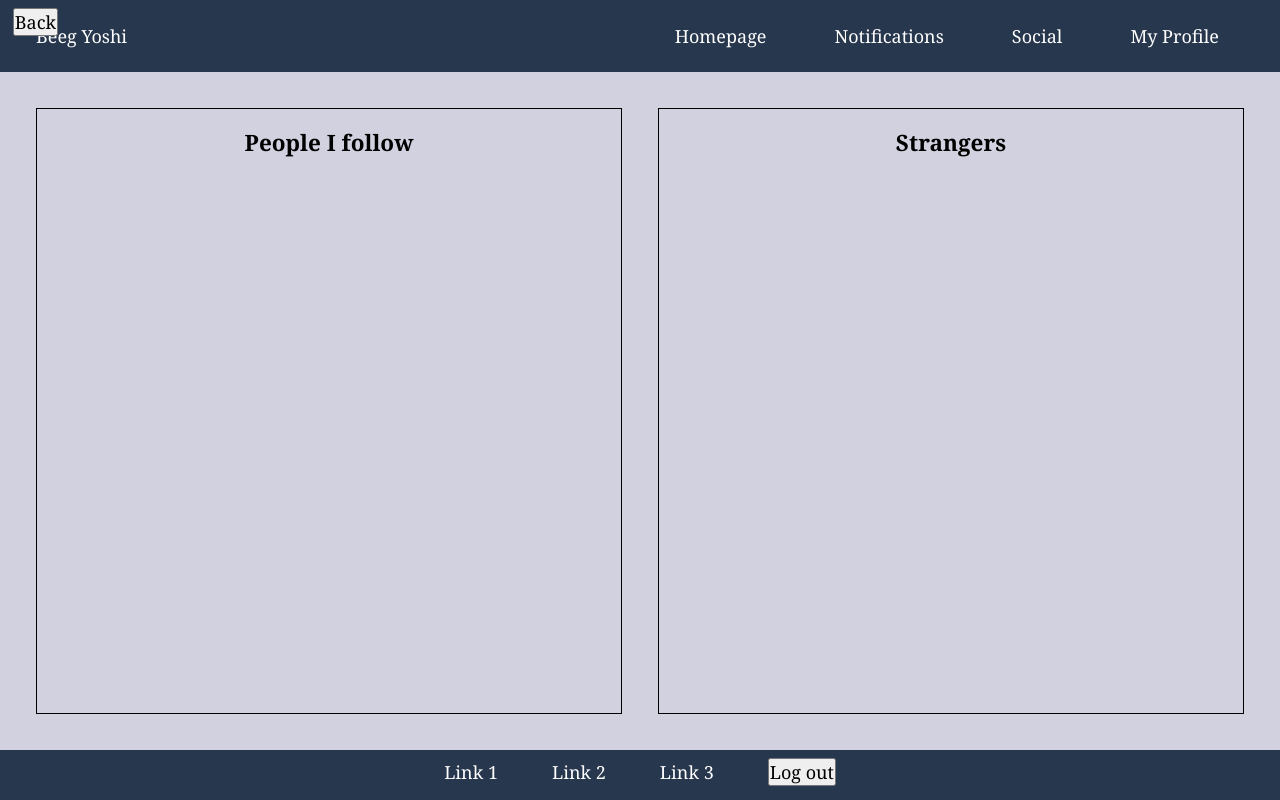
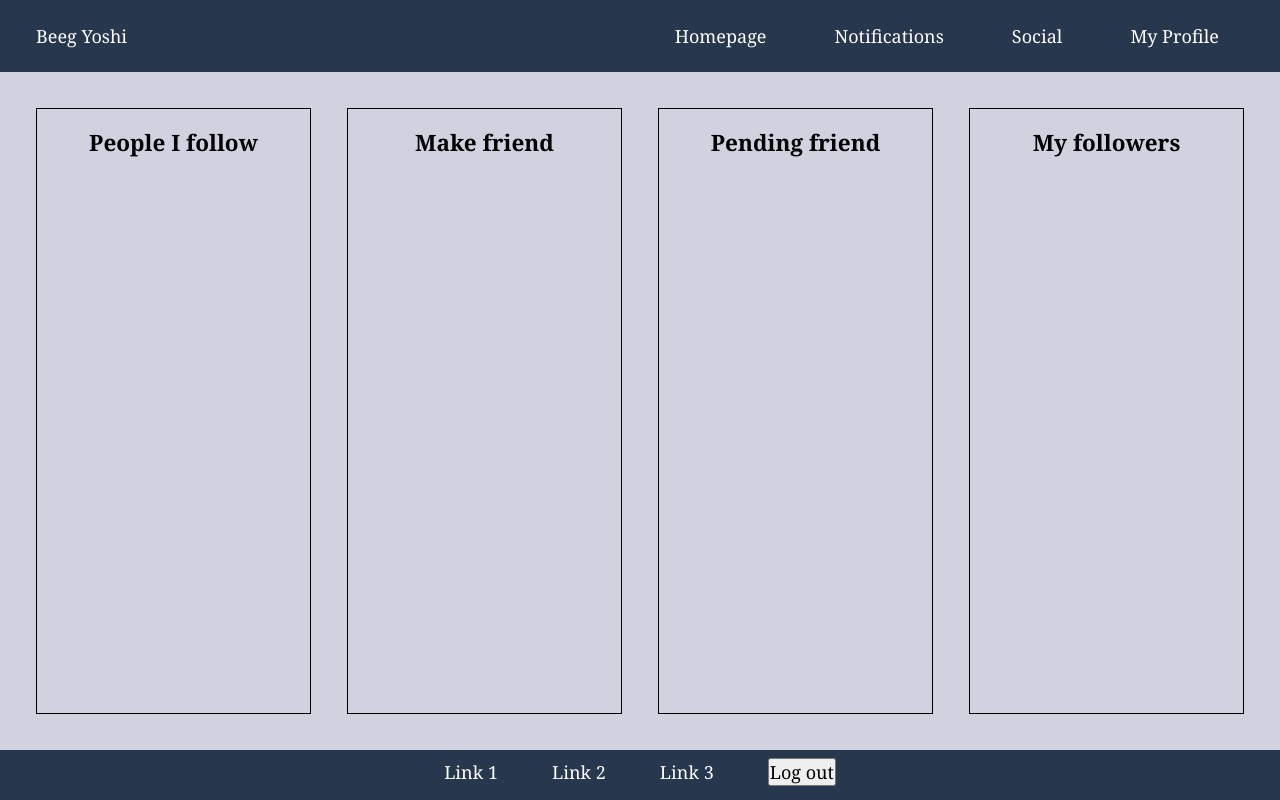
Before and after one commit to uofa-cmput404/404f23project-beeg-yoshi, a Django app: template frontend/templates/pages/socialPage.html in a window 1280 px wide. Run offline with Django 4.2, Linux system fonts and the light colour scheme; the template is opened without the code that fills it, so the values that code supplies are empty.

Commit message:
social page

```diff
--- a/backend/friendship/urls.py
+++ b/backend/friendship/urls.py
@@ -5,4 +5,5 @@ urlpatterns = [
     path('authors/<str:pk>/followers/', views.get_followers_of_single_author, name='get_followers_of_single_author'),
     path('authors/<str:pk>/followers/<str:fk>/', views.single_friendship_method, name='single_friendship_method'),
     path('authors/<str:pk>/request/<str:fk>/', views.friend_request_methods, name='friend_request_methods'),
+    path('authors/<str:pk>/request/pending', views.get_pending_friend_request, name='get_pending_friend_request'),
 ]
--- a/backend/user/views.py
+++ b/backend/user/views.py
@@ -1,6 +1,8 @@
 from django.shortcuts import render
 from .models import User,ServerAdmin, Like,Inbox
+from friendship.models import Friendship, FriendRequest
 from .serializers import UserSerializer,LikeSerializer,InboxSerializer
+from friendship.serializers import FriendshipSerializer, FriendRequestSerializer
 from rest_framework import status
 from rest_framework.response import Response
 from rest_framework.decorators import api_view
@@ -80,7 +82,7 @@ def get_all_friendship_of_single_author(request, pk):
 def get_stranger_of_single_author(request,pk):
     if request.method == 'GET':
         friend_ids = Friendship.objects.filter(from_user_id=pk).values_list('to_user_id', flat=True)
-        non_friends = User.objects.filter(type='AUTHOR').exclude(id__in=friend_ids).exclude(id=pk) # exclude the author themself
+        non_friends = User.objects.filter(type='AUTHOR').exclude(id__in=friend_ids).exclude(id=pk).exclude(id__in=FriendRequest.objects.filter(from_user_id=pk).values_list('to_user_id', flat=True))
         serializer = UserSerializer(non_friends, many=True)
         return Response(serializer.data, status=status.HTTP_200_OK)
 
--- a/frontend/static/social/stylesheets/socialPage.css
+++ b/frontend/static/social/stylesheets/socialPage.css
@@ -53,3 +53,11 @@
     box-shadow: rgba(0, 0, 0, 0.24) 0px 3px 8px;
     cursor: pointer; /* Click = accept */
 }
+#friendRequestsList button {
+    border: 1px solid black;
+    border-radius: 8px;
+    padding: 4px;
+    background-color: var(--softRed);
+    box-shadow: rgba(0, 0, 0, 0.24) 0px 3px 8px;
+    cursor: pointer;
+}
--- a/frontend/templates/pages/socialPage.html
+++ b/frontend/templates/pages/socialPage.html
@@ -30,16 +30,21 @@
             </ul>
         </div>
         <div class="list">
-            <h2>Strangers</h2>
+            <h2>Make friend</h2>
             <ul id="strangersList">
                 <!-- Strangers will be dynamically populated here -->
             </ul>
         </div>
-
-
-
-        <!-- You can probably get rid of this button since we can use the header to navigate. -->
-        <button style="position: absolute; left: 1%; top: 1%;" id="backbtn" >Back</button>
+        <div class="list">
+            <h2>Pending friend</h2>
+            <ul id="friendRequestsList">
+            </ul>
+        </div>
+        <div class="list">
+            <h2>My followers</h2>
+            <ul id="followersList">
+            </ul>
+        </div>
     </div>
     <!-- Footer -->
     <div class="footer">
--- a/frontend/templates/scripts/socialPage.js
+++ b/frontend/templates/scripts/socialPage.js
@@ -1,7 +1,8 @@
 const friendsList = document.getElementById("friendsList");
 const strangersList = document.getElementById("strangersList");
 const userData = JSON.parse(localStorage.getItem('userData'));
-const backbtn = document.getElementById("backbtn");
+const followersList = document.getElementById("followersList");
+const pendingList = document.getElementById("friendRequestsList");
 const Logout = document.querySelector("#logoutBtn")
 const nav = document.querySelector(".navLinks")
 const authorId = userData.id;
@@ -16,6 +17,12 @@ if (userData) {
 async function fetchLists() {
     let friends = await axios.get(`http://127.0.0.1:8000/service/authors/${authorId}/friends/`)
     let strangers = await axios.get(`http://127.0.0.1:8000/service/authors/${authorId}/strangers/`)
+    let followers = await axios.get(`http://127.0.0.1:8000/service/authors/${authorId}/followers/`);
+    let pending = await axios.get(`http://127.0.0.1:8000/service/authors/${authorId}/request/pending`)
+    console.log(pending.data);
+    populateList(pendingList, pending.data.items, 'Cancel');
+    console.log(followers.data.items);
+    populateList(followersList, followers.data.items, '');
     console.log(friends.data);
     console.log(strangers.data);
     populateList(friendsList, friends.data, 'Unfollow');
@@ -27,23 +34,23 @@ function populateList(listElement, users, buttonText) {
     users.forEach(user => {
         let li = document.createElement("li");
         li.textContent = user.displayName;
-
+        if (buttonText!==''){
         let button = document.createElement("button");
         button.textContent = buttonText;
         button.addEventListener('click', () => handleButtonClick(user, buttonText));
 
         li.appendChild(button);
+        }
         listElement.appendChild(li);
+
+
     });
 }
-backbtn.addEventListener('click', () => {
-    window.location.href = "index.html";
-});
 function handleButtonClick(user, action) {
     if(action === 'Follow') {
         const follow = async () => {
             try {
-                const response= await axios.put(`http://127.0.0.1:8000/service/authors/${user.id}/followers/${authorId}/`)
+                const response= await axios.post(`http://127.0.0.1:8000/service/authors/${authorId}/request/${user.id}/`)
                 console.log(response.data)
             } catch (error) {
                 console.log(error.response.data)
@@ -65,6 +72,18 @@ function handleButtonClick(user, action) {
         unfollow();
         fetchLists();
     }
+    else if (action === 'Cancel'){
+        const cancel = async () => {
+            try {
+                const response= await axios.delete(`http://127.0.0.1:8000/service/authors/${authorId}/request/${user.id}/`)
+            }
+            catch (error) {
+                console.log(error.response.data)
+            }
+        }
+        cancel();
+        fetchLists();
+    }
 }
 
 
```
Also changed, not shown: backend/friendship/views.py (+27 -7 lines).
